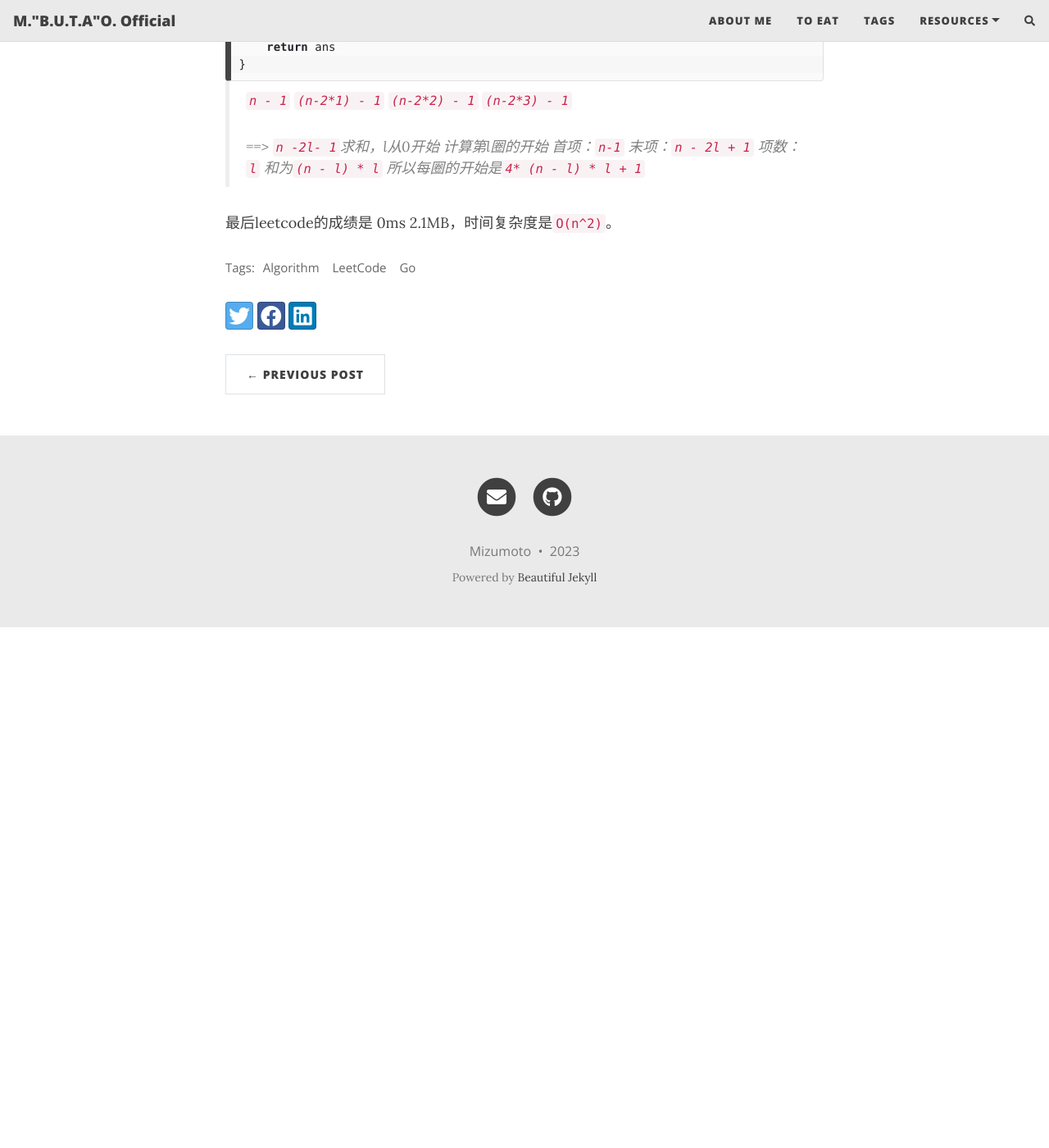
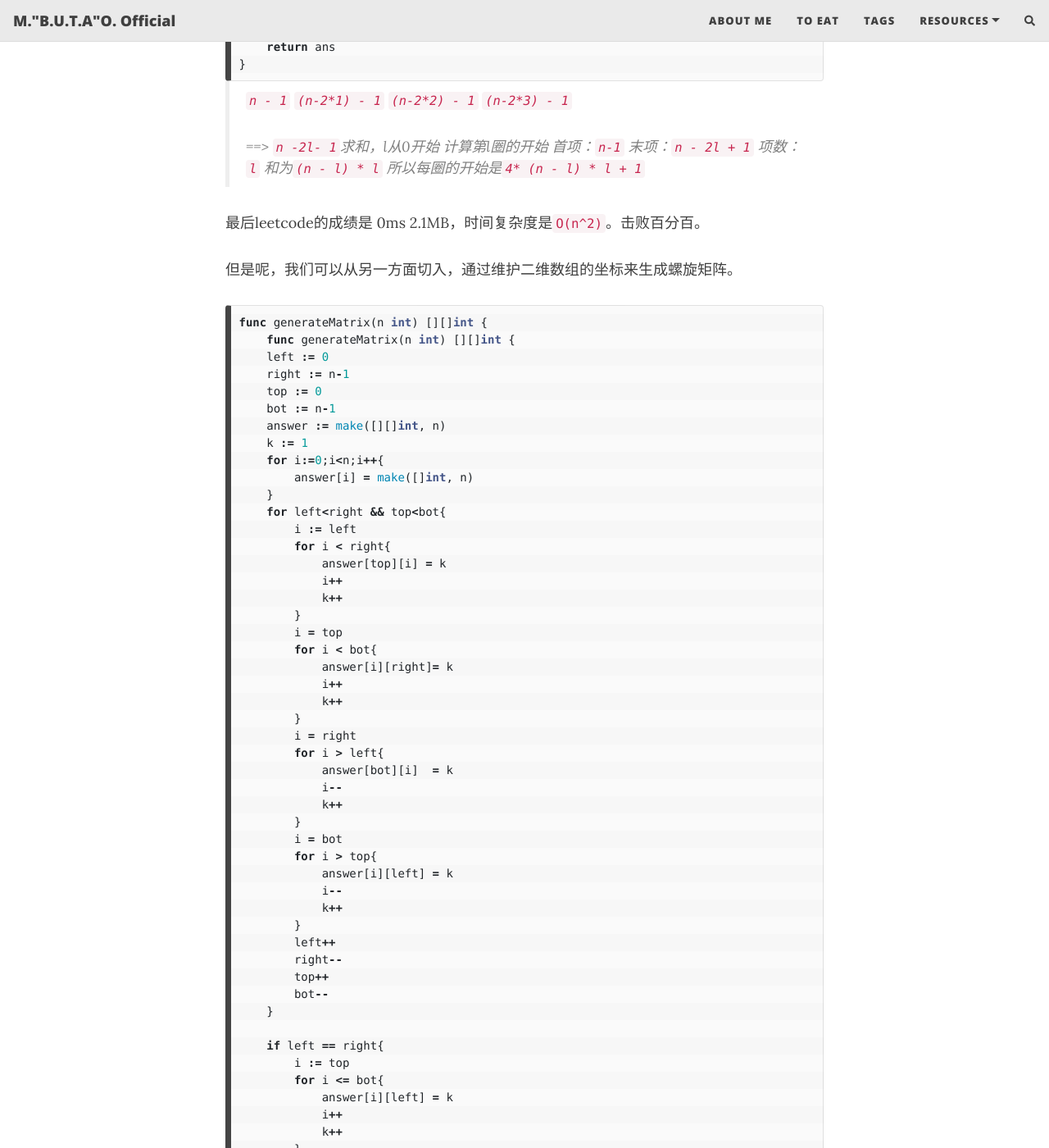
Before and after one commit to mizumoto-cn/mizumoto-cn.github.io, a Jekyll site: the page built from _posts/2023-08-10-Algorithm-Training-Camp-Day2.md, in a window 1280 px wide and 1400 px high, scrolled down 5576 px. Shown: the whole window at 82% size. Built offline with Jekyll 4.4.1, drawn with Linux system fonts in a browser that asks for light colours; nearby versions of some CDN libraries; comment, search, counter and statistics services are not loaded; before the commit the page ends 6341 px from its top, so only the background shows below that; some of the changed text lies outside the part shown.

Commit message:
added stupid

````diff
--- a/_posts/2023-08-10-Algorithm-Training-Camp-Day2.md
+++ b/_posts/2023-08-10-Algorithm-Training-Camp-Day2.md
@@ -247,4 +247,70 @@ func generateMatrix(n int) [][]int {
 > 和为`(n - l) * l`
 > 所以每圈的开始是`4* (n - l) * l + 1`
 
-最后leetcode的成绩是 0ms 2.1MB，时间复杂度是`O(n^2)`。
+最后leetcode的成绩是 0ms 2.1MB，时间复杂度是`O(n^2)`。击败百分百。
+
+但是呢，我们可以从另一方面切入，通过维护二维数组的坐标来生成螺旋矩阵。
+
+```go
+func generateMatrix(n int) [][]int {
+    func generateMatrix(n int) [][]int {
+    left := 0
+    right := n-1
+    top := 0
+    bot := n-1
+    answer := make([][]int, n)
+    k := 1
+    for i:=0;i<n;i++{
+        answer[i] = make([]int, n)
+    }
+    for left<right && top<bot{
+        i := left
+        for i < right{
+            answer[top][i] = k
+            i++
+            k++
+        }
+        i = top
+        for i < bot{
+            answer[i][right]= k
+            i++
+            k++
+        }
+        i = right
+        for i > left{
+            answer[bot][i]  = k
+            i--
+            k++
+        }
+        i = bot
+        for i > top{
+            answer[i][left] = k
+            i--
+            k++
+        }
+        left++
+        right--
+        top++
+        bot--
+    }
+
+    if left == right{
+        i := top
+        for i <= bot{
+            answer[i][left] = k
+            i++
+            k++
+        }
+    }else if top == bot{
+        i := left
+        for i <= right{
+            answer[top][i] = k
+            i++
+            k++
+        }
+    }
+    return answer
+}
+```
+
+但是这样就很蠢！写很久
````
